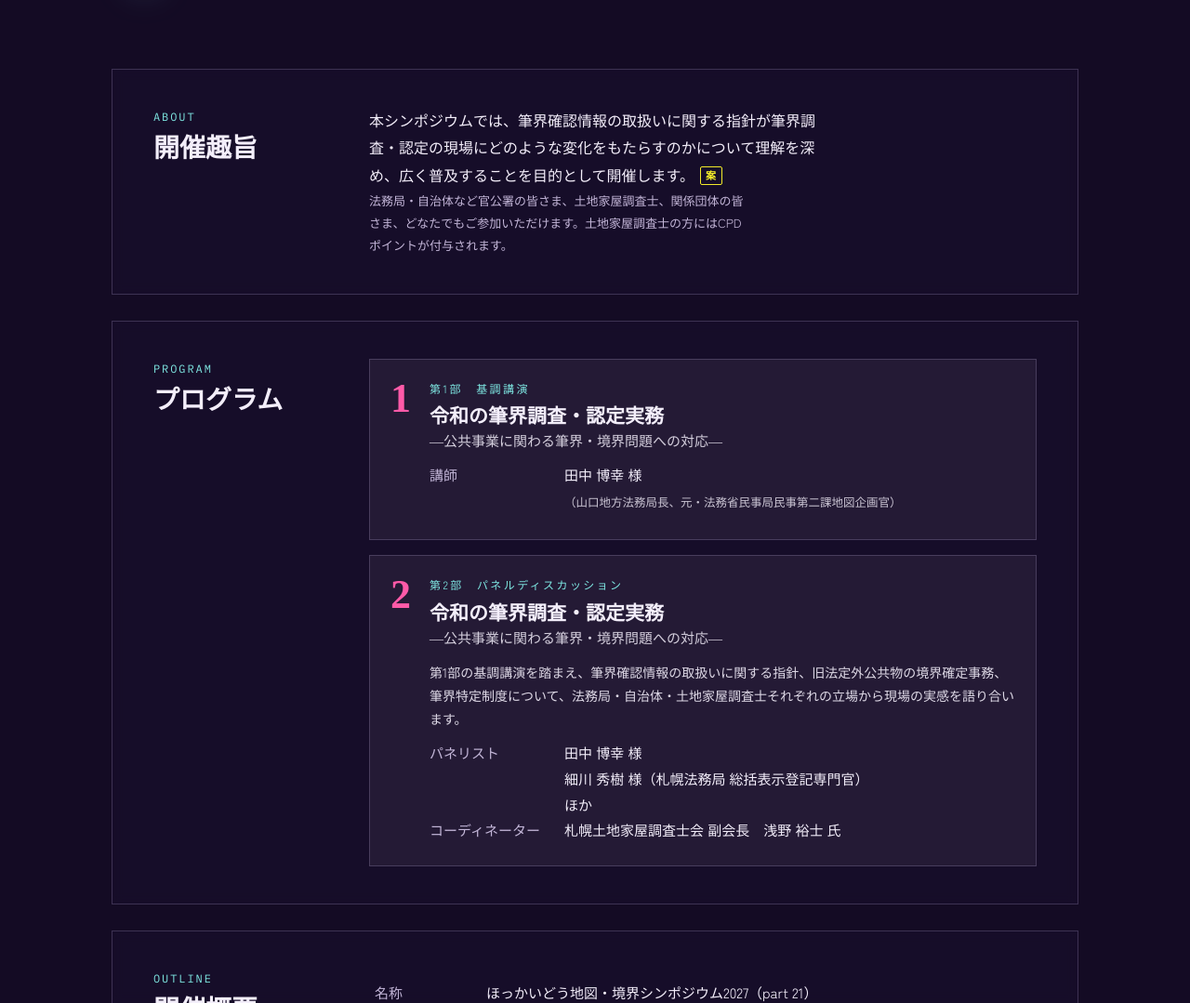
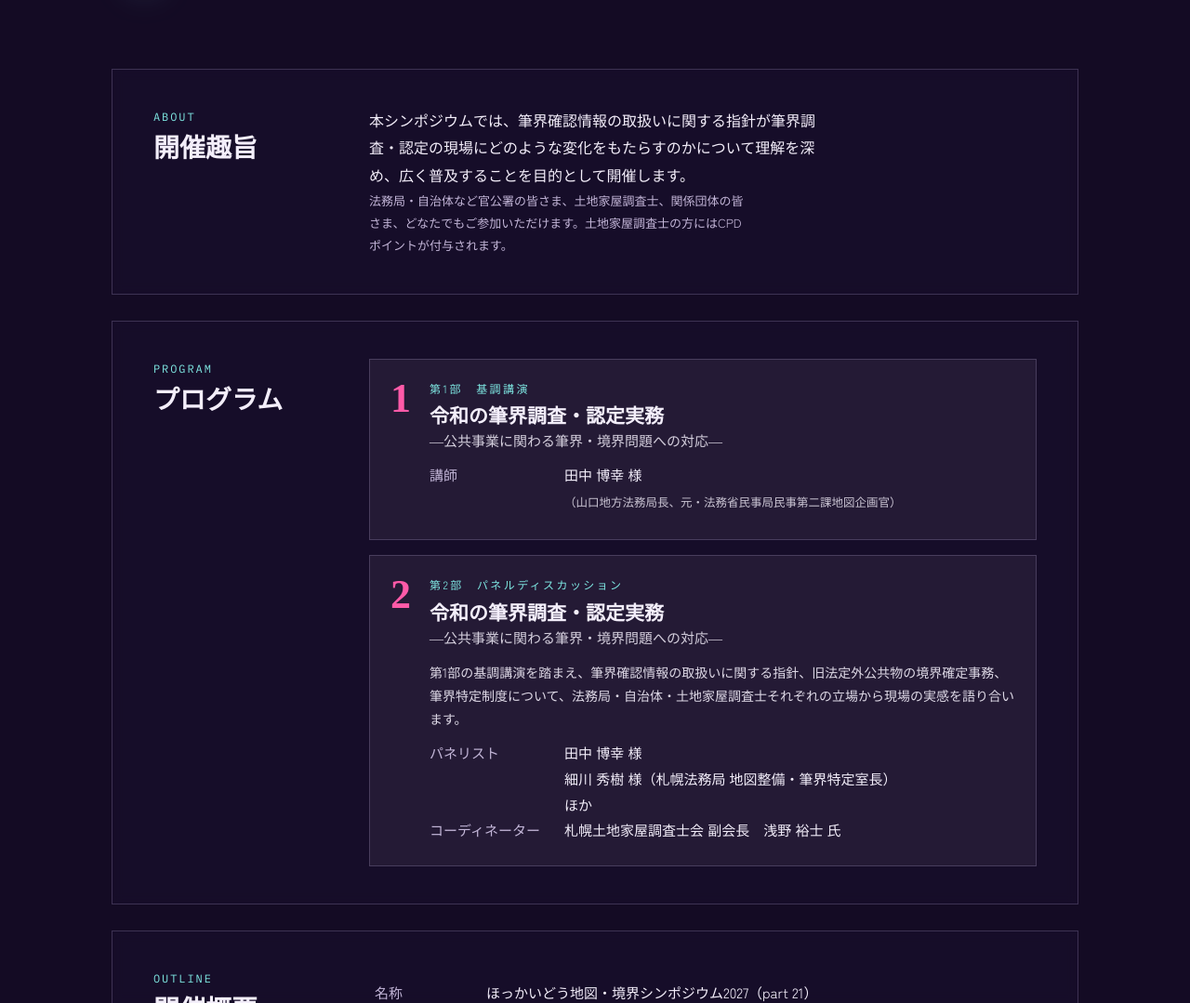
Before and after one commit to hiroad3/symposium2027, a plain HTML site: page index.html in a window 1280 px wide. Shown: the part 865-1944 px from the top of the page at 93% size. Drawn offline with Linux system fonts and the light colour scheme; a web font is replaced by a local one.

Commit message:
Add files via upload

```diff
--- a/index.html
+++ b/index.html
@@ -182,7 +182,7 @@ footer small{color:var(--sub)}
   <div class="sec">
     <div class="sec-h"><div class="num">ABOUT</div><h2>開催趣旨</h2></div>
     <div>
-      <p class="lead">本シンポジウムでは、筆界確認情報の取扱いに関する指針が筆界調査・認定の現場にどのような変化をもたらすのかについて理解を深め、広く普及することを目的として開催します。<span class="tbd">案</span></p>
+      <p class="lead">本シンポジウムでは、筆界確認情報の取扱いに関する指針が筆界調査・認定の現場にどのような変化をもたらすのかについて理解を深め、広く普及することを目的として開催します。</p>
       <p class="lead note">法務局・自治体など官公署の皆さま、土地家屋調査士、関係団体の皆さま、どなたでもご参加いただけます。土地家屋調査士の方にはCPDポイントが付与されます。</p>
     </div>
   </div>
@@ -204,7 +204,7 @@ footer small{color:var(--sub)}
         <h3>令和の筆界調査・認定実務<br><small>―公共事業に関わる筆界・境界問題への対応―</small></h3>
         <p class="p-desc">第1部の基調講演を踏まえ、筆界確認情報の取扱いに関する指針、旧法定外公共物の境界確定事務、筆界特定制度について、法務局・自治体・土地家屋調査士それぞれの立場から現場の実感を語り合います。</p>
                 <ul>
-          <li><span class="r">パネリスト</span><span>田中 博幸 様<br>細川 秀樹 様（札幌法務局 総括表示登記専門官）<br>ほか</span></li>
+          <li><span class="r">パネリスト</span><span>田中 博幸 様<br>細川 秀樹 様（札幌法務局 地図整備・筆界特定室長）<br>ほか</span></li>
           <li><span class="r">コーディネーター</span><span>札幌土地家屋調査士会 副会長　浅野 裕士 氏</span></li>
         </ul>
       </article>
```
